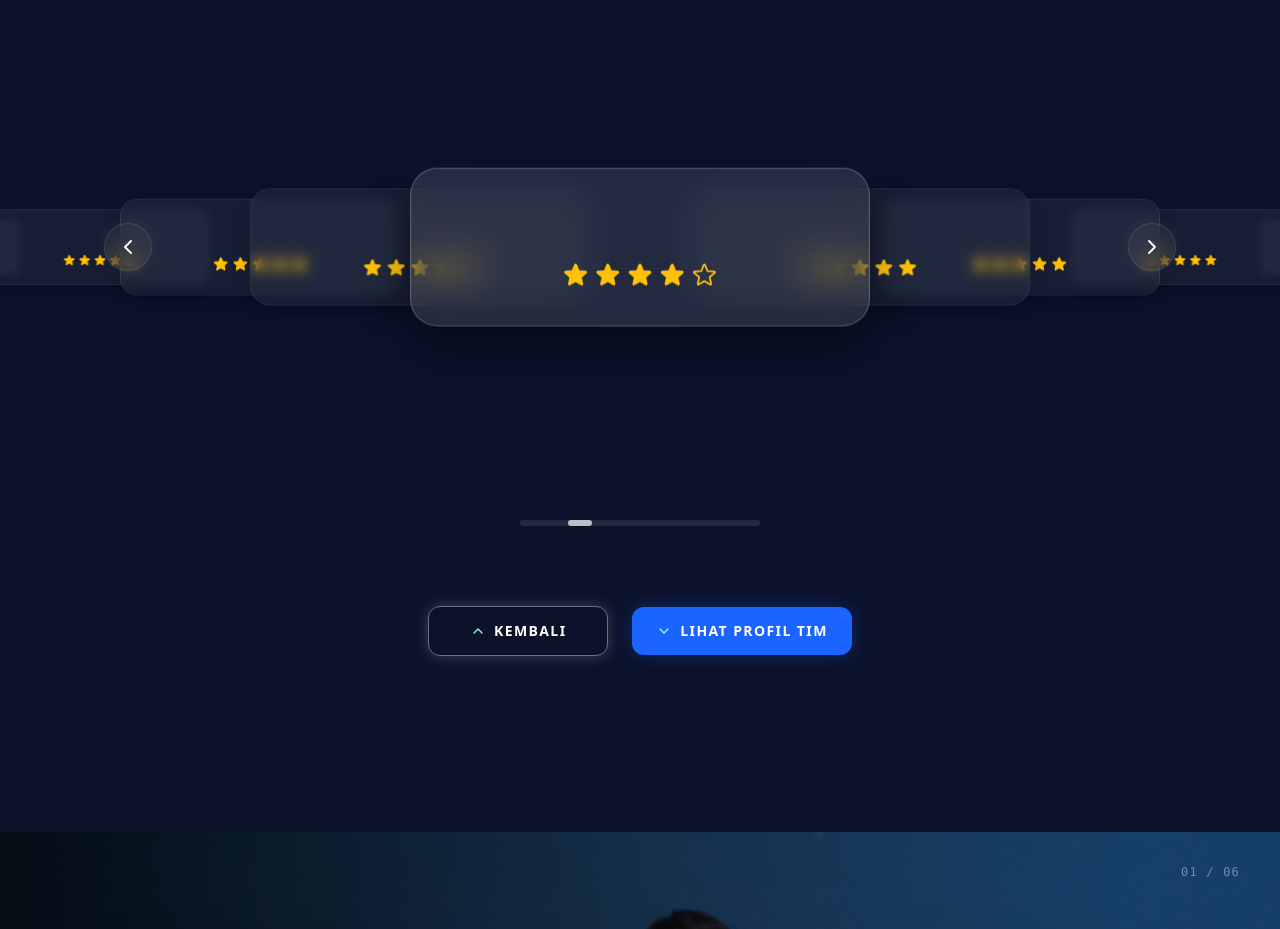
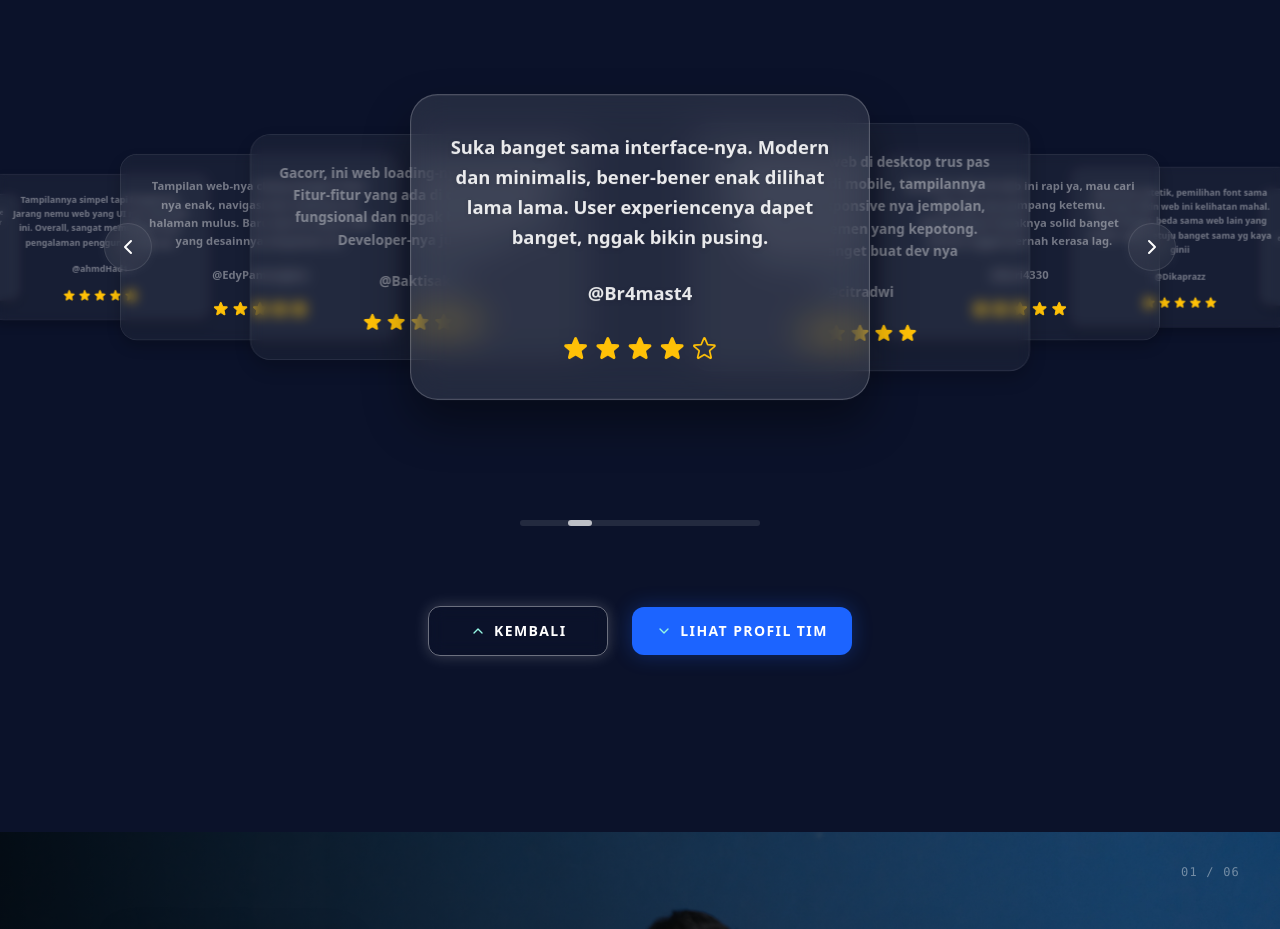
Before and after one commit to Tazarag/FrontSakanca, a Next.js app: page / in a window 1280 px wide. Shown: the part 5260-6189 px from the top of the page. Built offline with nearby package versions, Linux system fonts and the light colour scheme; a web font is replaced by a local one.

Commit message:
kompres foto dan ubah format foto menjadi webp

```diff
--- a/src/components/sections/TestimonialSection.tsx
+++ b/src/components/sections/TestimonialSection.tsx
@@ -200,10 +200,10 @@ export default function TestimoniSection() {
               <p
                 className={`text-center text-sm sm:text-base font-semibold leading-relaxed mb-6 ${textColor}`}
               >
-                {testimoni.text}
+                {testimoni.content}
               </p>
               <div className={`text-center font-bold mb-4 ${textColor}`}>
-                {testimoni.author}
+                {testimoni.client_name}
               </div>
               {/* Stars */}
               <div className="flex justify-center gap-1 mt-2">
```
